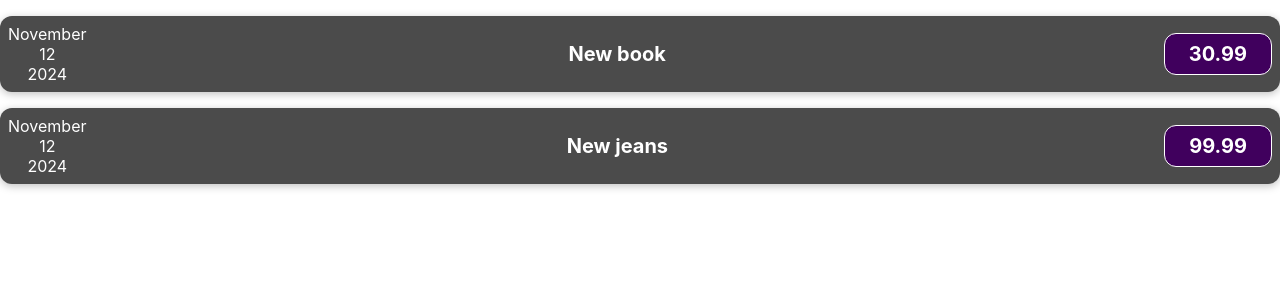
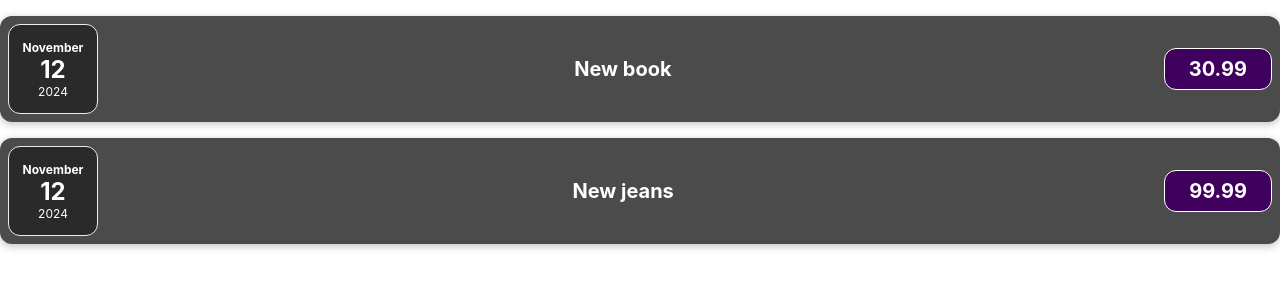
Before and after one commit to alekseiildeikin/codespaces-react, a React (Vite) app: page / in a window 1280 px wide. Shown: the top 300 px of the page. Built offline with nearby package versions, Linux system fonts and the light colour scheme.

Commit message:
Styling of dates

```diff
--- /dev/null
+++ b/src/components/ExpenseDate.css
@@ -0,0 +1,26 @@
+.expense-date {
+    display: flex;
+    flex-direction: column;
+    width: 5.5rem;
+    height: 5.5rem;
+    border: 1px solid #ececec;
+    background-color: #2a2a2a;
+    color: white;
+    border-radius: 12px;
+    align-items: center;
+    justify-content: center;
+}
+
+.expense-date__month {
+    font-size: 0.75rem;
+    font-weight: bold;
+}
+
+.expense-date__year {
+    font-size: 0.75rem;
+}
+
+.expense-date__day {
+    font-size: 1.5rem;
+    font-weight: bold;
+}
--- a/src/components/ExpenseDate.jsx
+++ b/src/components/ExpenseDate.jsx
@@ -1,13 +1,15 @@
+import './ExpenseDate.css';
+
 const ExpenseDate = (props) => {
     const day = props.date.toLocaleString('en-US', { day: '2-digit' });
     const month = props.date.toLocaleString('en-US', { month: 'long' });
     const year = props.date.getFullYear();
 
     return (
-        <div>
-            <div>{month}</div>
-            <div>{day}</div>
-            <div>{year}</div>
+        <div className="expense-date">
+            <div className="expense-date__month">{month}</div>
+            <div className="expense-date__day">{day}</div>
+            <div className="expense-date__year">{year}</div>
         </div>
     );
 };
```
